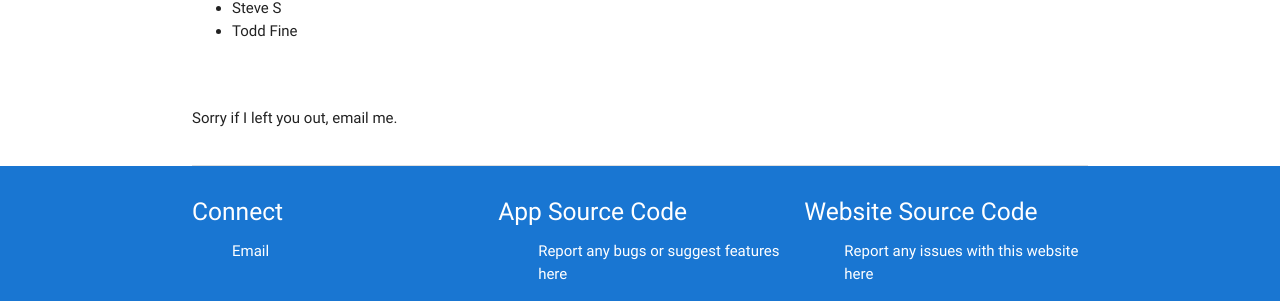
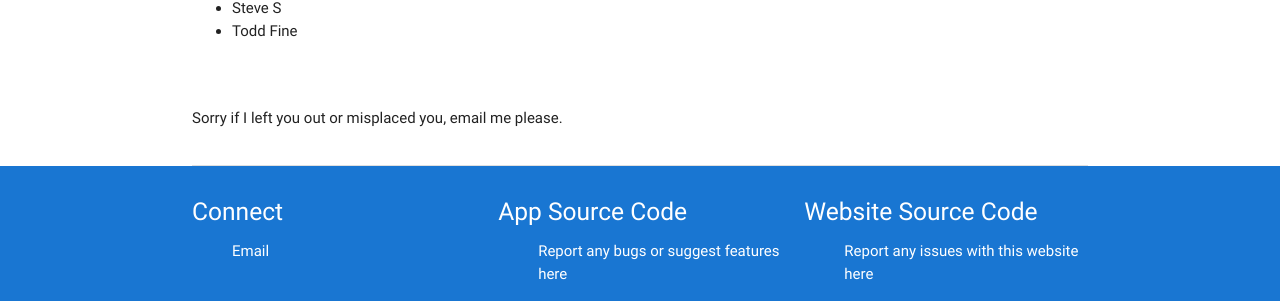
Before and after one commit to TrackMyIndoorWorkout/TrackMyIndoorWorkout.github.io, a Jekyll site: the page built from attributions.md, in a window 1280 px wide. Shown: the part 1522-1823 px from the top of the page. Built offline with Jekyll 4.4.1, drawn with Linux system fonts in a browser that asks for light colours.

Commit message:
Sorry if left out of attributions

```diff
--- a/attributions.md
+++ b/attributions.md
@@ -75,7 +75,7 @@ permalink: /attributions/
 <div class="section">
   <div class="row">
     <div class="col s12">
-      Sorry if I left you out, email me.
+      Sorry if I left you out or misplaced you, email me please.
     </div>
   </div>
 </div>
```
